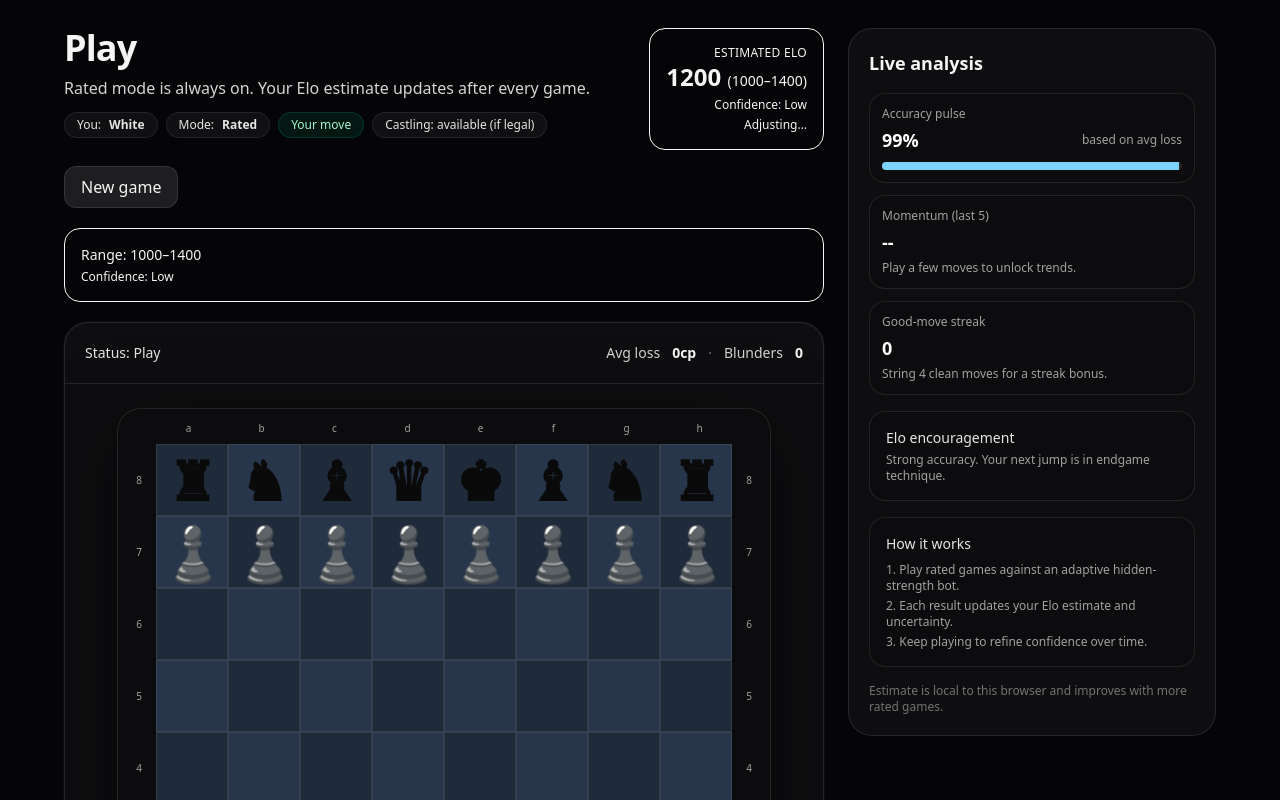
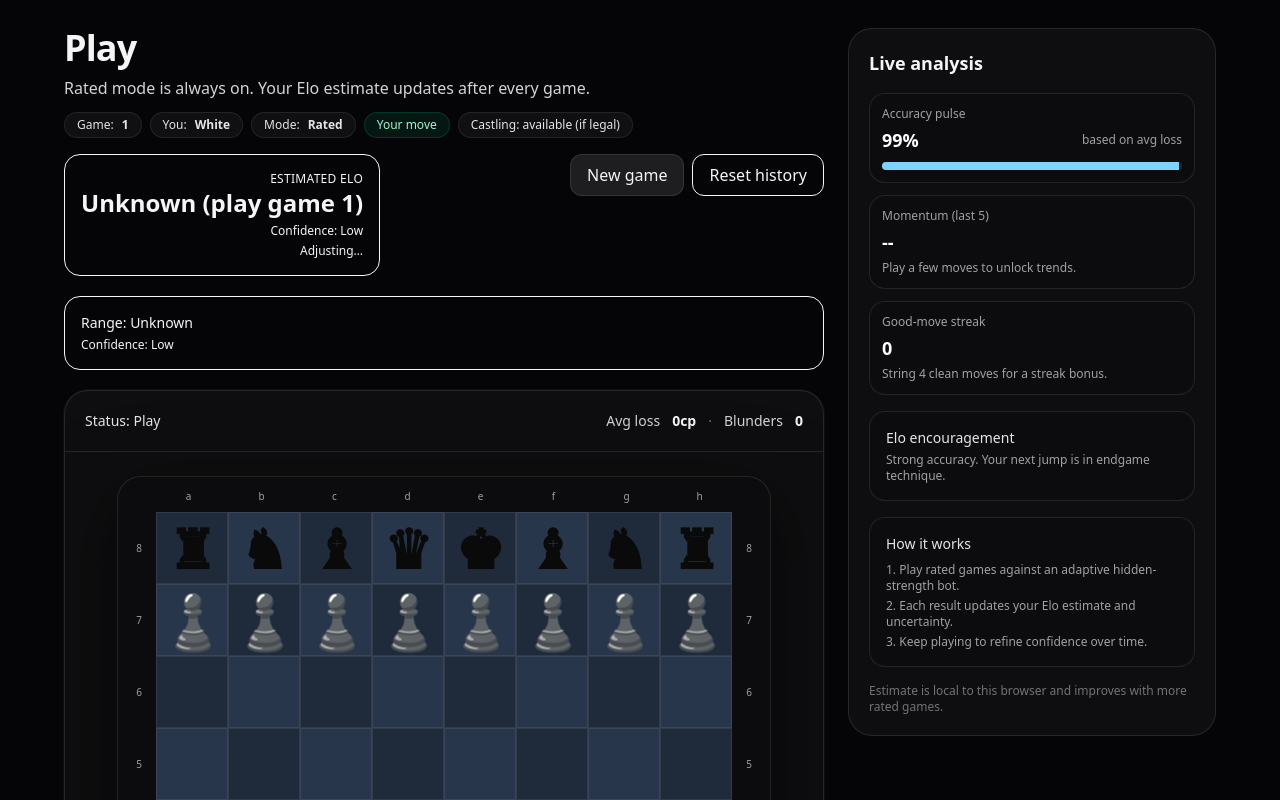
Before and after one commit to johnjosephmalpass-droid/chess-elo-calculator, a React (Vite) app: page / in a window 1280 px wide. Shown: the top 800 px of the page. Built offline with nearby package versions, Linux system fonts and the light colour scheme; no server answers.

Commit message:
Add reset history flow and unknown Elo for game 1

```diff
--- a/src/App.jsx
+++ b/src/App.jsx
@@ -1163,6 +1163,18 @@ export default function App() {
   const turnTone = result ? "neutral" : turn === youColor ? "good" : "warn";
 
   const resultTone = result?.yours === "win" ? "good" : result?.yours === "loss" ? "bad" : "neutral";
+  const hasRatedGames = ratingState.gamesRated > 0;
+  const currentGameNumber = ratingState.gamesRated + 1;
+
+  function resetAllProgress() {
+    const freshRatingState = getInitialRatingState();
+    reset();
+    setRatingState(freshRatingState);
+    setLastRatedSummary(null);
+    setLastGameSummaryForBot(null);
+    setDebugInfo(null);
+    localStorage.removeItem(RATING_STORAGE_KEY);
+  }
 
   return (
     <div className="min-h-screen text-neutral-100">
@@ -1197,6 +1209,9 @@ export default function App() {
 
                 <div className="mt-3 flex flex-wrap items-center gap-2">
                   <Pill tone="neutral">
+                    Game: <b>{currentGameNumber}</b>
+                  </Pill>
+                  <Pill tone="neutral">
                     You: <b>{colorToMoveName(youColor)}</b>
                   </Pill>
                   <Pill tone="neutral">
@@ -1218,7 +1233,13 @@ Mode: <b>Rated</b>
               <div className="rounded-2xl border border-sky-300/25 bg-sky-500/10 p-4 min-w-[260px] text-right">
                 <div className="text-xs uppercase tracking-wide text-sky-200/80">Estimated Elo</div>
                 <div className="text-2xl font-bold text-sky-100">
-                  {ratingState.playerElo} <span className="text-sm font-medium">({ratingState.rangeLow}–{ratingState.rangeHigh})</span>
+                  {hasRatedGames ? (
+                    <>
+                      {ratingState.playerElo} <span className="text-sm font-medium">({ratingState.rangeLow}–{ratingState.rangeHigh})</span>
+                    </>
+                  ) : (
+                    <span className="text-xl">Unknown (play game 1)</span>
+                  )}
                 </div>
                 <div className="text-xs text-sky-200/90 mt-1">Confidence: {ratingState.confidence}</div>
                 {!result ? <div className="text-xs text-sky-300/90 mt-1">Adjusting…</div> : null}
@@ -1231,11 +1252,19 @@ Mode: <b>Rated</b>
                 >
                   New game
                 </button>
+                <button
+                  onClick={resetAllProgress}
+                  className="px-4 py-2 rounded-xl bg-rose-500/15 hover:bg-rose-500/25 border border-rose-400/30 transition"
+                >
+                  Reset history
+                </button>
               </div>
             </div>
 
             <div className="rounded-2xl border border-sky-300/20 bg-sky-500/10 p-4">
-              <div className="text-sm sm:text-base font-medium text-sky-100">Range: {ratingState.rangeLow}–{ratingState.rangeHigh}</div>
+              <div className="text-sm sm:text-base font-medium text-sky-100">
+                Range: {hasRatedGames ? `${ratingState.rangeLow}–${ratingState.rangeHigh}` : "Unknown"}
+              </div>
               <div className="text-xs text-sky-200/90 mt-1">Confidence: {ratingState.confidence}</div>
               {lastRatedSummary ? (
                 <div className="text-xs text-sky-100 mt-2">
```
